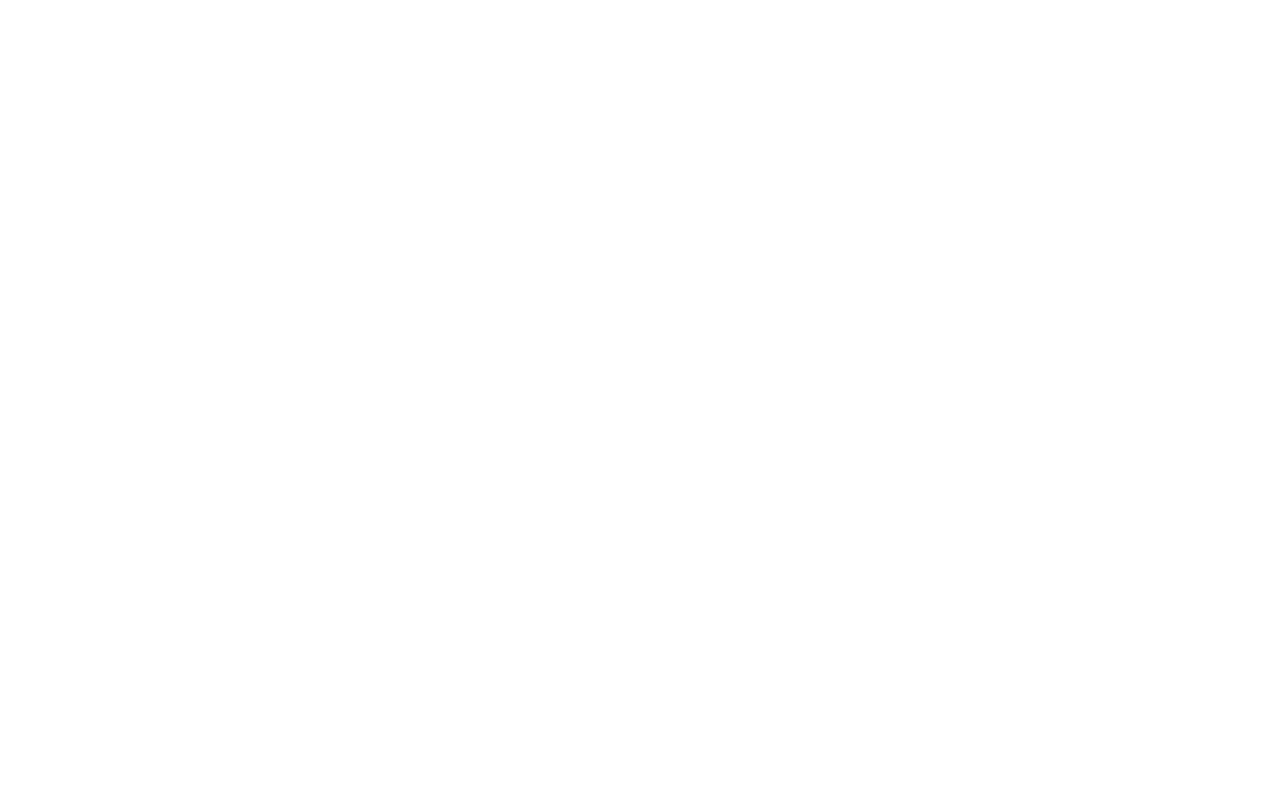
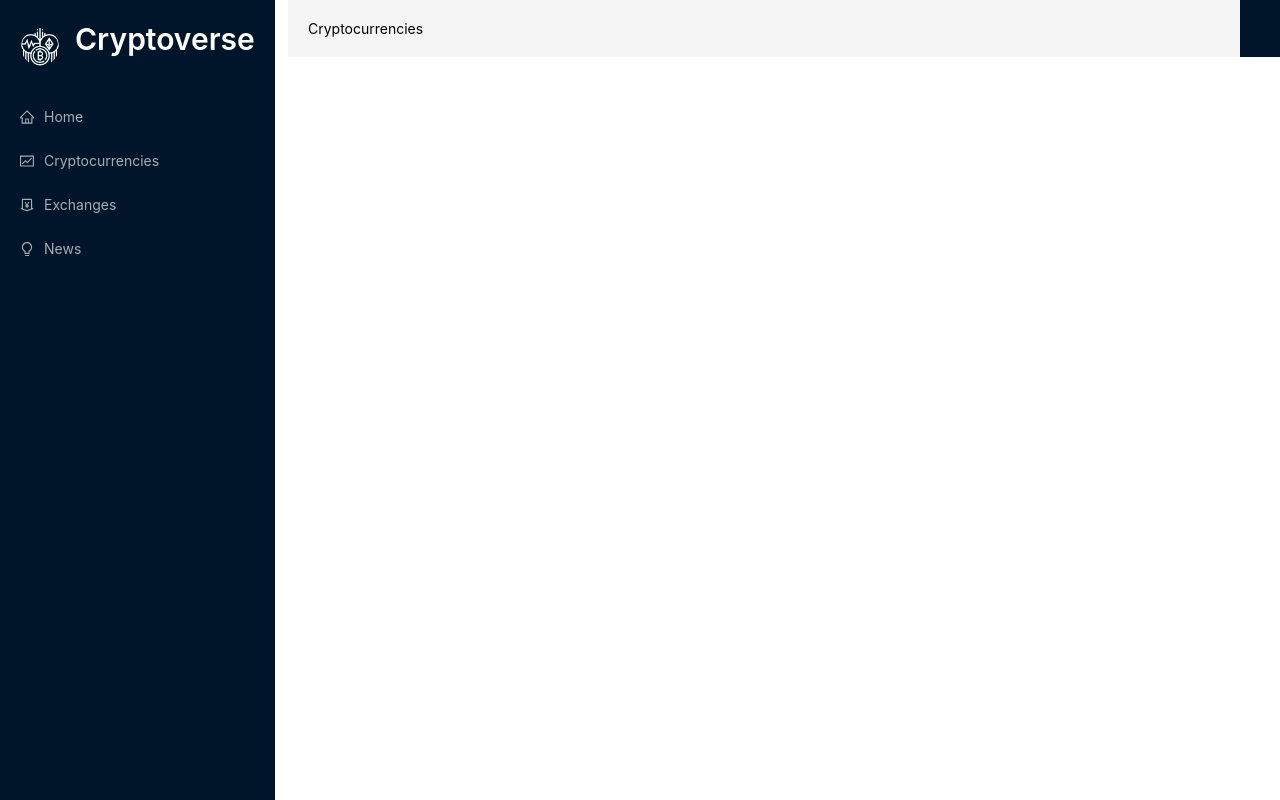
Before and after one commit to Webdevaman23/cryptocurrency, a React (Create React App) app: page /cryptocurrencies in a window 1280 px wide. Built offline with nearby package versions, Linux system fonts and the light colour scheme.

Commit message:
switch is not working in app.js

```diff
--- a/package.json
+++ b/package.json
@@ -18,6 +18,7 @@
     "react-chartjs-2": "^5.2.0",
     "react-dom": "^18.2.0",
     "react-redux": "^9.0.4",
+    "react-router-dom": "^6.21.1",
     "react-scripts": "5.0.1",
     "web-vitals": "^2.1.4"
   },
--- a/src/App.css
+++ b/src/App.css
@@ -0,0 +1,379 @@
+
+:root{
+    --text-primary:#000;
+    --bgPrimary:#fff;
+   --bgSecondary: #F9F9F9;
+   --pink: #0071bd;
+   --light-blue: #e6f7ff;
+   --border: #d9d9d9;
+}
+
+* {
+    margin: 0;
+    padding: 0;
+    box-sizing: border-box;
+}
+
+a:hover{
+    color: var(--pink) !important;
+}
+
+.app{
+    display: flex;
+    overflow: hidden;
+}
+
+.navbar{
+    flex: 0.2;
+    background-color: rgb(0, 21, 41);
+}
+
+.main{
+    flex: 0.8;
+    width: 100%;
+
+}
+.routes{
+    padding: 20px;
+}
+.nav-container{
+    position: fixed;
+    left: 0;
+    margin: 10px;
+    height: 100vh;
+    margin: 0px;
+    background-color: rgb(0, 21, 41);
+}
+
+.logo-container{
+    background-color: #001529;
+    display: flex;
+    padding: 20px;
+    align-items: center;
+    width: 100%;
+}
+.logo{
+    margin:0 0 0 15px;
+}
+.logo a{
+   color: white;
+}
+.menu-control-container{
+    display: none !important;
+    position: absolute !important;
+    right: 10px !important;
+    top: 25px !important;
+    font-size: 1.2rem !important;
+    background-color: var(--bgSecondary) !important;
+    border: none !important;
+}
+
+.loader{
+    height: 81vh;
+    display: flex;
+    justify-content: center;
+    align-items: center;
+}
+
+@media screen and (max-width:1300px){
+    .main{
+        margin-left: 50px;
+    }
+}
+
+@media screen and (max-width:1170px){
+    .main{
+        margin-left: 50px;
+    }
+}
+
+@media screen and (max-width:1000px){
+    .main{
+        margin-left: 100px;
+    }
+}
+
+@media screen and (max-width:800px){
+    .app{
+        flex-direction: column;
+        overflow: hidden;
+    }
+
+    .navbar{
+        flex: 1;
+    }
+
+    .main{
+        flex: 1;
+        margin-top: 90px;
+        margin-left: 0px;
+        margin-right: 10px;
+    }
+
+    .nav-container{
+        height: 8vh;
+        position:fixed;
+        width: 100%;
+        z-index: 100;
+        background-color: var(--bgSecondary);
+    }
+
+    .menu-control-container{
+        display: block !important;
+    }
+
+    .ant-menu{
+        position: absolute;
+        right: 0px;
+    }
+    .home-title{
+        font-size: 1.4rem !important;
+    }
+    .show-more{
+        font-size: 1.3rem !important;
+    }
+}
+
+.coin-detail-container{
+    margin: 30px;
+}
+
+.coin-heading-container{
+    display: flex;
+    justify-content: center;
+    align-items: center;
+    flex-direction: column;
+    border-bottom: 1px solid var(--border);
+    padding-top: 20px;
+    padding-bottom: 20px;
+    gap: 10px;
+}
+
+.coin-heading-container .coin-name{
+    font-weight: 900;
+    color: var(--pink);
+}
+
+.coin-heading-container p{
+    font-size: 1rem;
+    opacity: 0.9;
+    margin-bottom: 20px;
+}
+
+.stats-container{
+    display: flex;
+    justify-content: space-between;
+    align-items: center;
+    gap: 40px;
+}
+
+.stats-container h2{
+    font-weight: 700;
+    font-size: 1.4rem;
+    margin-top: 20px;
+    color: var(--pink);
+}
+
+.coin-details-heading{
+    font-weight: 700 !important;
+    margin-top: 20px !important;
+    color: var(--pink) !important;
+}
+
+.coin-stats{
+    display: flex;
+    justify-content: space-between;
+    border-bottom: 1px solid var(--border);
+    font-size: 1rem;
+    opacity: 0.9;
+    padding: 20px;
+
+}
+
+.coin-stats-name{
+    display: flex;
+    gap: 10px;
+    font-size: 1rem;
+}
+
+.stats{
+    font-weight: 800;
+}
+
+.coin-value-statistics-heading p{
+    font-size: 1rem;
+    opacity: 0.9;
+}
+
+.coin-desc-link{
+    display: flex;
+    gap: 40px;
+    margin-top: 40px;
+    padding-top: 20px;
+}
+
+.coin-desc-link h2{
+    font-weight: 700;
+    color: var(--pink);
+}
+
+.coin-desc-link p{
+    font-size: 1rem;
+    opacity: 0.9;
+}
+
+.coin-desc-link a{
+    color: var(--pink);
+}
+
+.coin-desc-link h3{
+    font-weight: 700;
+}
+
+.coin-desc{
+    flex: 0.5;
+}
+
+.coin-links{
+  padding: 0px 20px;
+    flex: 0.5;
+}
+
+.coin-link{
+    display: flex;
+    justify-content: space-between;
+    align-items: center;
+    border-bottom: 1px solid var(--border);
+    padding: 20px;
+}
+
+.link-name{
+    text-transform: capitalize;
+    font-size: 1rem;
+}
+
+.coin-link a{
+    color: var(--pink);
+    font-weight: 700;
+    font-size: 1rem;
+}
+
+.coin-link:hover, .coin-stats:hover{
+    background-color: var(--bgSecondary);
+}
+
+@media screen and (max-width:1000px){
+    .stats-container{
+        flex-direction: column;
+    }
+    .coin-desc-link{
+        flex-direction: column;
+    }
+    .stats-container h2{
+        margin-top: 0px;
+    }
+}
+
+@media screen and (max-width: 500px){
+    .coin-links{
+        padding: 0px;
+    }
+    .coin-detail-container{
+        margin: 0;
+    }
+}
+@media screen and (max-width: 500px){
+    .heading{
+        margin-top: 20px;
+    }
+}
+
+.select-news{
+    width: 180px;
+}
+.news-card{
+    min-height: 300px !important;
+}
+.news-image-container{
+    display: flex !important;
+    justify-content: space-between !important;
+}
+.news-title{
+width: 70%;
+}
+
+.news-image-container .img{
+    width:100px;
+    height:100px;
+}
+.news-card p{
+    color: black;
+    margin: 10px 0px !important;
+}
+.provider-container{
+    display: flex;
+    justify-content: space-between;
+}
+.provider-name{
+    margin-left: 10px;
+}
+
+.chart-header{
+    display: flex;
+    justify-content: space-between;
+    gap: 50px;
+    color: #0071bd;
+}
+.chart-title{
+    color: #0071bd !important;
+}
+.price-container{
+    display: flex !important;
+    gap: 20px !important;
+    align-items: center !important;
+    flex-wrap: wrap !important;
+}
+.price-change{
+    font-weight: 900 !important;
+}
+.current-price{
+    margin-top: 0px !important;
+    font-weight: 900 !important;
+}
+.home-heading-container{
+    display: flex;
+    justify-content: space-between;
+    align-items: center;
+    margin-top: 40px;
+}
+.show-more{
+    margin-top: 0px !important;
+}
+.exchange-image{
+    margin: 0px 10px !important;
+}
+.search-crypto{
+    margin: 20px auto 30px auto;
+    width: 250px;
+}
+.crypto-card-container{
+    min-height: 65vh !important;
+}
+.crypto-card{
+    min-width: 250px;
+}
+.crypto-card .crypto-image{
+    width:35px;
+}
+.select-timeperiod{
+    width: 200px !important;
+    margin-top: 20px !important;
+}
+
+.footer {
+    background-color: #001529;
+    display: flex;
+    flex-direction: column;
+    padding: 20px;
+    align-items: center;
+}
--- a/src/App.js
+++ b/src/App.js
@@ -1,12 +1,43 @@
 import React from "react";
-import { Switch , Route , Link } from "react-router-dom";
+import "./App.css"
+import { Switch, Route, Link } from 'react-router-dom';
 import { Layout , Typography , Space} from "antd";
+import Navbar from "./components/Navbar";
+import Homepage from "./components/Homepage";
+import Exchanges from "./components/Exchanges";
+import Cryptocurrencies from "./components/Cryptocurrencies";
+import CryptoDetails from "./components/CryptoDetails";
+import News from "./components/News";
 
 function App() {
   return (
     <div className="app">
-      <div className="navbar"></div>
-      <div className="main"></div>
+      <div className="navbar">
+        <Navbar />
+      </div>
+      <div className="main">
+        <Layout>
+          <div className="routes">
+            <Switch>
+              <Route exact path="/">
+                <Homepage />
+              </Route>
+              <Route exact path="/exchanges">
+                <Exchanges />
+              </Route>
+              <Route exact path="/cryptocurrencies">
+                <Cryptocurrencies />
+              </Route>
+              <Route exact path="/crypto/:coinId">
+                <CryptoDetails />
+              </Route>
+              <Route exact path="/news">
+                <News />
+              </Route>
+            </Switch>
+          </div>
+        </Layout>
+      </div>
       <div className="footer"></div>
     </div>
   );
--- /dev/null
+++ b/src/components/CryptoDetails.jsx
@@ -0,0 +1,9 @@
+import React from 'react'
+
+const CryptoDetails = () => {
+  return (
+    <div>CryptoDetails</div>
+  )
+}
+
+export default CryptoDetails
--- /dev/null
+++ b/src/components/Cryptocurrencies.jsx
@@ -0,0 +1,9 @@
+import React from 'react'
+
+const Cryptocurrencies = () => {
+  return (
+    <div>Cryptocurrencies</div>
+  )
+}
+
+export default Cryptocurrencies
--- /dev/null
+++ b/src/components/Exchanges.jsx
@@ -0,0 +1,9 @@
+import React from 'react'
+
+const Exchanges = () => {
+  return (
+    <div>Exchanges</div>
+  )
+}
+
+export default Exchanges
--- /dev/null
+++ b/src/components/Homepage.jsx
@@ -0,0 +1,9 @@
+import React from 'react'
+
+const Homepage = () => {
+  return (
+    <div>Homepage</div>
+  )
+}
+
+export default Homepage
--- a/src/components/Navbar.jsx
+++ b/src/components/Navbar.jsx
@@ -2,19 +2,31 @@
 import { Button , Menu , Typography , Avatar } from "antd";
 import {Link } from "react-router-dom";
 import {HomeOutlined , MoneyCollectOutlined , BulbOutlined , FundOutlined , MenuOutlined} from "@ant-design/icons"
+import icon from "../images/cryptocurrency.png"
 
 const Navbar = () => {
   return (
     <div className='nav-container'>
         <div className='logo-container'>
-            <Avatar />
+            <Avatar src={icon} size={"large"}/>
             <Typography.Title level={2} className='logo'>
                 <Link to="/">Cryptoverse</Link>
             </Typography.Title>
-            {/* <Button className='menu-control-container'>
-
-            </Button> */}
         </div>
+        <Menu theme='dark'>
+          <Menu.Item icon={<HomeOutlined />}>
+            <Link to={"/"}>Home</Link>
+          </Menu.Item>
+          <Menu.Item icon={<FundOutlined />}>
+            <Link to={"/cryptocurrencies"}>Cryptocurrencies</Link>
+          </Menu.Item>
+          <Menu.Item icon={<MoneyCollectOutlined />}>
+            <Link to={"/exchanges"}>Exchanges</Link>
+          </Menu.Item>
+          <Menu.Item icon={<BulbOutlined />}>
+            <Link to={"/news"}>News</Link>
+          </Menu.Item>
+        </Menu>
     </div>
   )
 }
--- /dev/null
+++ b/src/components/News.jsx
@@ -0,0 +1,9 @@
+import React from 'react'
+
+const News = () => {
+  return (
+    <div>News</div>
+  )
+}
+
+export default News
--- a/src/index.js
+++ b/src/index.js
@@ -2,11 +2,14 @@
 import ReactDOM from 'react-dom/client';
 import './index.css';
 import App from './App';
+import { BrowserRouter as Router} from 'react-router-dom';
 
 const root = ReactDOM.createRoot(document.getElementById('root'));
 root.render(
   <React.StrictMode>
-    <App />
+    <Router>
+      <App />
+    </Router>
   </React.StrictMode>
 );
 
```
Also changed, not shown: src/images/cryptocurrency.png (added), 1 other file (tests, documents, lock files or other folders).
